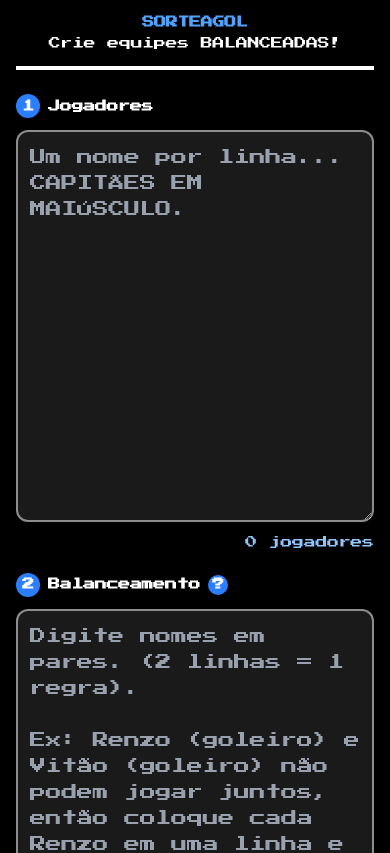
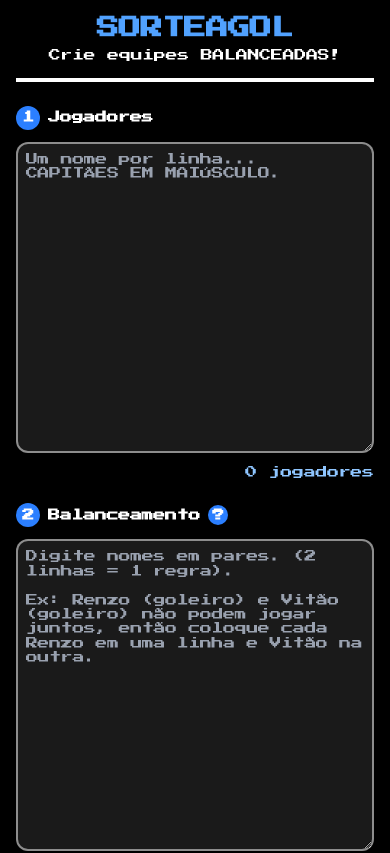
Before and after one commit to justRenzinza/sorteagol, a Next.js app: page / in a window 390 px wide. Shown: the top 853 px of the page. Built offline with nearby package versions, Linux system fonts and the light colour scheme.

Commit message:
agora foi

```diff
--- a/src/app/globals.css
+++ b/src/app/globals.css
@@ -18,8 +18,8 @@ body {
 	font-family: Arial, Helvetica, sans-serif;
 }
 
-/* Fonte Pixel Menor - EXCETO textareas e inputs */
-.font-pixel *:not(textarea):not(input[type="text"]) {
+/* Fonte Pixel Menor */
+.font-pixel * {
 	font-family: var(--font-pixel), 'Press Start 2P', monospace !important;
 	font-size: 0.75rem !important;
 	line-height: 1.1 !important;
@@ -36,22 +36,32 @@ body {
 	font-size: 1.4rem !important;
 }
 
-/* Input number COM font-pixel mantém fonte pequena */
-.font-pixel input[type="number"] {
-	font-family: var(--font-pixel), 'Press Start 2P', monospace !important;
-	font-size: 0.75rem !important;
-}
-
 /* Previne zoom em inputs mobile */
 @media screen and (max-width: 768px) {
-	input[type="text"],
-	input[type="number"],
-	textarea,
-	select {
+	/* Textareas menores no mobile */
+	.font-pixel textarea {
+		font-size: 16px !important;
+		line-height: 1.3 !important;
+		padding: 0.5rem !important; /* Padding menor */
+	}
+
+	/* Placeholder BEM menor (12px) */
+	.font-pixel textarea::placeholder {
+		font-size: 12px !important;
+		line-height: 1.2 !important;
+	}
+
+	/* Input text */
+	input[type="text"] {
 		font-size: 16px !important;
 	}
 
-	/* Input number COM font-pixel mantém fonte pequena mesmo no mobile */
+	/* Input number SEM font-pixel */
+	input[type="number"]:not(.font-pixel input[type="number"]) {
+		font-size: 16px !important;
+	}
+
+	/* Input number COM font-pixel mantém fonte pequena */
 	.font-pixel input[type="number"] {
 		font-size: 0.75rem !important;
 	}
```
